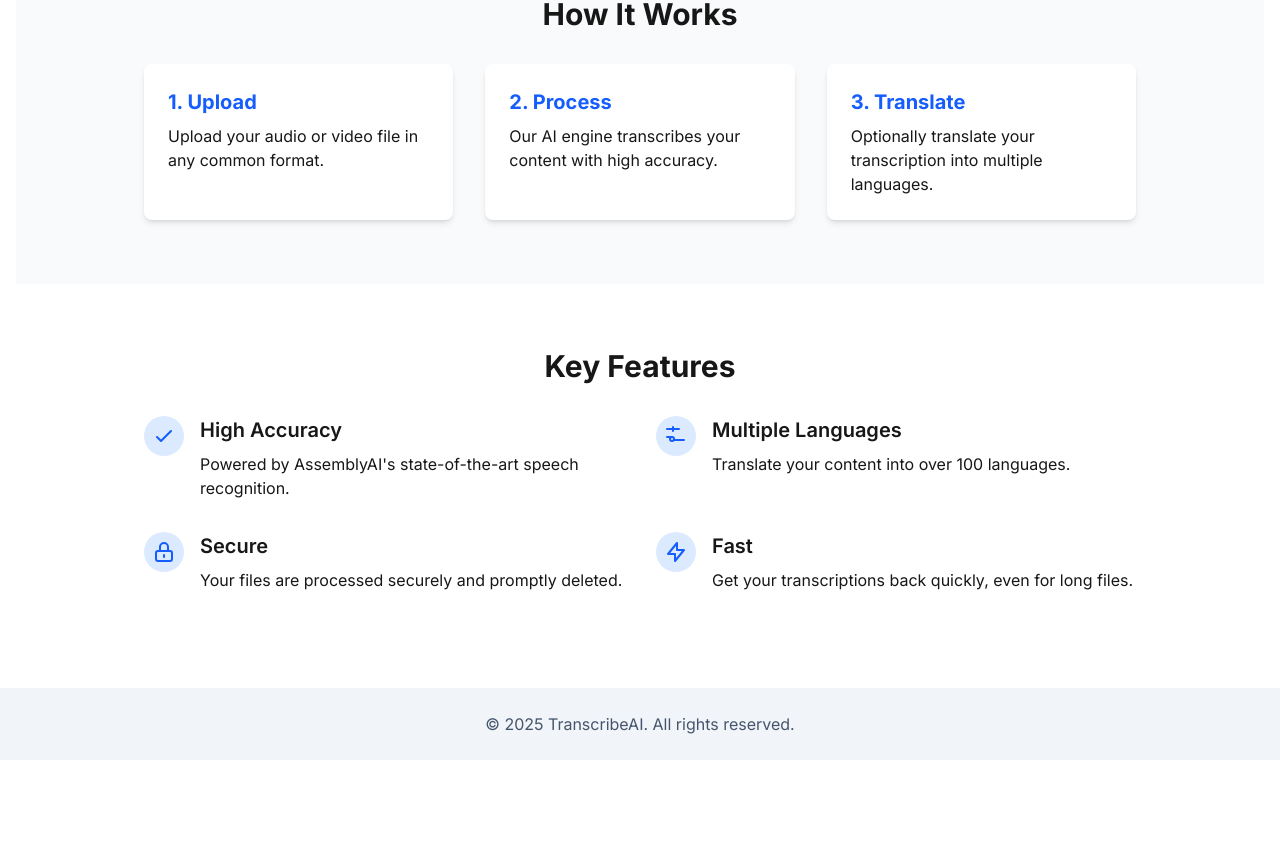
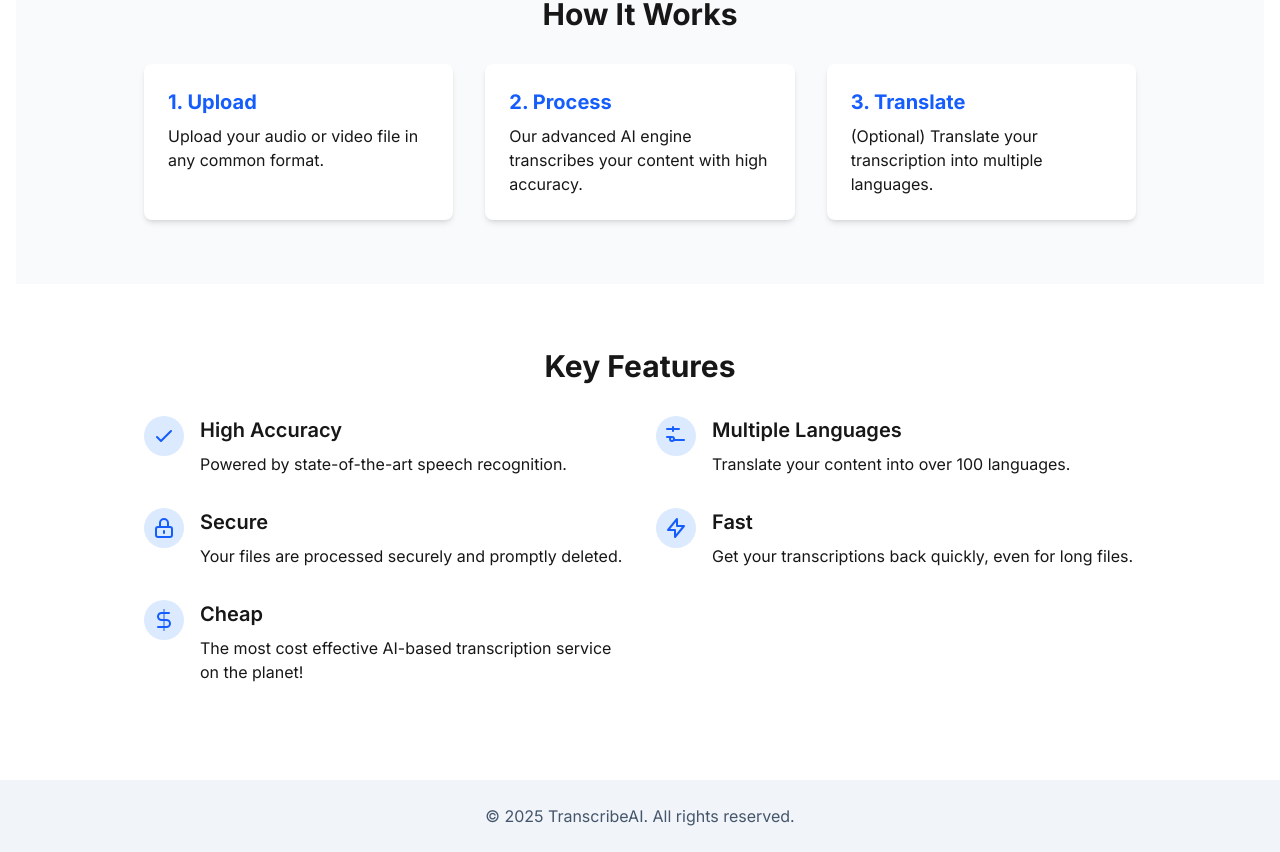
Before and after one commit to abdullaha24/ez-transcript, a Next.js app: page / in a window 1280 px wide. Shown: the part 480-1332 px from the top of the page. Before the commit the page ends 1240 px from the top, so only its background shows below. Built offline with nearby package versions, Linux system fonts and the light colour scheme.

Commit message:
added cheap in key features and svg dollar sign

```diff
--- a/src/app/page.js
+++ b/src/app/page.js
@@ -26,11 +26,11 @@ export default function Home() {
             </div>
             <div className="bg-white p-6 rounded-lg shadow-md">
               <div className="text-blue-600 font-bold text-xl mb-2">2. Process</div>
-              <p>Our AI engine transcribes your content with high accuracy.</p>
+              <p>Our advanced AI engine transcribes your content with high accuracy.</p>
             </div>
             <div className="bg-white p-6 rounded-lg shadow-md">
               <div className="text-blue-600 font-bold text-xl mb-2">3. Translate</div>
-              <p>Optionally translate your transcription into multiple languages.</p>
+              <p>(Optional) Translate your transcription into multiple languages.</p>
             </div>
           </div>
         </div>
@@ -48,7 +48,7 @@ export default function Home() {
               </div>
               <div>
                 <h3 className="text-xl font-semibold mb-2">High Accuracy</h3>
-                <p>Powered by AssemblyAI's state-of-the-art speech recognition.</p>
+                <p>Powered by state-of-the-art speech recognition.</p>
               </div>
             </div>
             <div className="flex items-start">
@@ -84,6 +84,18 @@ export default function Home() {
                 <p>Get your transcriptions back quickly, even for long files.</p>
               </div>
             </div>
+            <div className="flex items-start justfiy-center">
+              <div className="bg-blue-100 p-2 rounded-full mr-4">
+                <svg className="w-6 h-6 text-blue-600" fill="none" stroke="currentColor" viewBox="0 0 24 24" xmlns="http://www.w3.org/2000/svg">
+                  <line x1="12" y1="1" x2="12" y2="23" />
+                  <path strokeLinecap="round" strokeLinejoin="round" strokeWidth={2} d="M17 5H9.5a3.5 3.5 0 0 0 0 7h5a3.5 3.5 0 0 1 0 7H6" />
+                </svg>
+              </div>
+              <div>
+                <h3 className="text-xl font-semibold mb-2">Cheap</h3>
+                <p>The most cost effective AI-based transcription service on the planet!</p>
+              </div>
+              </div>
           </div>
         </div>
       </section>
```
